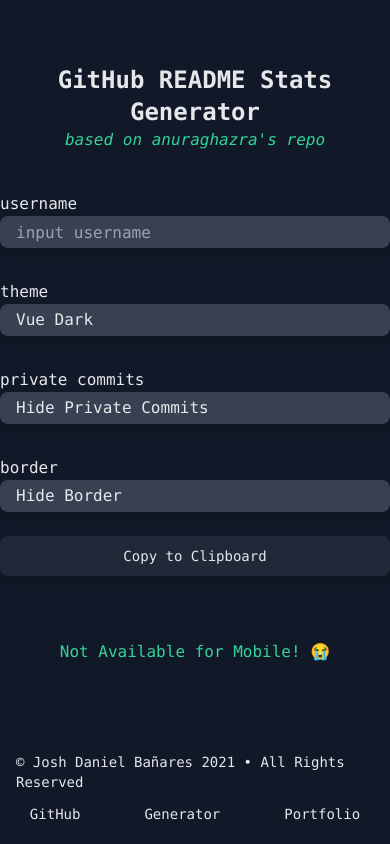
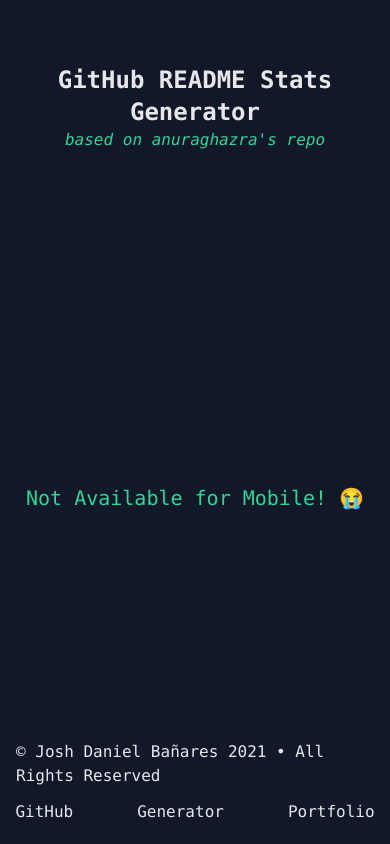
Before and after one commit to omsimos/github-stats, a React (Vite) app: page / in a window 390 px wide. Built offline with nearby package versions, Linux system fonts and the light colour scheme.

Commit message:
update media query

```diff
--- a/src/App.tsx
+++ b/src/App.tsx
@@ -51,7 +51,7 @@ const App: React.FC = () => {
         )}
       </div>
 
-      <div className='hidden dlg:block text-green-400'>
+      <div className='hidden dmd:block my-auto text-xl text-green-400'>
         <p>Not Available for Mobile! 😭</p>
       </div>
 
--- a/src/components/Footer.tsx
+++ b/src/components/Footer.tsx
@@ -2,9 +2,9 @@ import React from "react";
 
 export const Footer: React.FC = () => {
   return (
-    <footer className='flex dlg:flex-col justify-between px-32 dlg:px-4 dlg:items-center dlg:bg-transparent w-full absolute bottom-0 py-5 bg-green-900 dlg:text-sm'>
+    <footer className='flex dmd:flex-col dlg:flex-col justify-between px-32 dmd:px-4 dmd:items-center dlg:items-center dmd:bg-transparent w-full absolute bottom-0 py-5 bg-green-900 dmd:text-xs dlg:text-base'>
       <p>© Josh Daniel Bañares 2021 • All Rights Reserved</p>
-      <div className='dlg:mt-3'>
+      <div className='dmd:mt-3'>
         <a className='mr-16 link' href='https://github.com/joshxfi/gh-stats-generator' target='_blank' rel='noreferrer'>
           GitHub
         </a>
--- a/src/components/Header.tsx
+++ b/src/components/Header.tsx
@@ -3,7 +3,7 @@ import React from "react";
 export const Header = () => {
   return (
     <div className='text-center'>
-      <h1 className='text-4xl dlg:text-2xl font-bold mt-16'>GitHub README Stats Generator</h1>
+      <h1 className='text-4xl dmd:text-2xl font-bold mt-16'>GitHub README Stats Generator</h1>
       <a
         className='text-green-400'
         href='https://github.com/anuraghazra/github-readme-stats'
--- a/src/components/Options.tsx
+++ b/src/components/Options.tsx
@@ -17,7 +17,7 @@ interface OptionsProps {
 
 export const Options: React.FC<OptionsProps> = props => {
   return (
-    <div className='text-xl dlg:text-base grid grid-cols-2 dlg:grid-cols-1 mt-8 gap-4'>
+    <div className='text-xl grid grid-cols-2 mt-8 gap-4 dmd:hidden'>
       <div className='choices'>
         <label>username</label>
         <input
@@ -51,10 +51,10 @@ export const Options: React.FC<OptionsProps> = props => {
         </select>
       </div>
 
-      <div className='col-span-2 dlg:col-span-1 text-center'>
+      <div className='col-span-2  text-center'>
         <button
           onClick={() => props.copyToClipboard()}
-          className='bg-gray-800 h-10 w-full text-lg dlg:text-sm px-4 rounded-lg shadow-lg transition duration-300 hover:bg-gray-700 focus:ring ring-gray-600 ring-offset-4 ring-offset-gray-900'
+          className='bg-gray-800 h-10 w-full text-lg rounded-lg shadow-lg transition duration-300 hover:bg-gray-700 focus:ring ring-gray-600 ring-offset-4 ring-offset-gray-900'
         >
           Copy to Clipboard
         </button>
--- a/src/tailwind.css
+++ b/src/tailwind.css
@@ -4,11 +4,11 @@
 
 @layer components {
   .input {
-    @apply mb-2 bg-gray-700 outline-none px-4 h-10 dlg:h-8 rounded-lg shadow-lg;
+    @apply mb-2 bg-gray-700 outline-none px-4 h-10 rounded-lg shadow-lg;
   }
 
   .choices {
-    @apply flex flex-col mr-8 dlg:mr-0 mt-4 dlg:mt-2 w-full;
+    @apply flex flex-col mr-8 mt-4 w-full;
   }
 
   .link {
--- a/tailwind.config.js
+++ b/tailwind.config.js
@@ -4,6 +4,7 @@ module.exports = {
   theme: {
     extend: {
       screens: {
+        dmd: { max: "768px" },
         dlg: { max: "1024px" },
       },
     },
```
